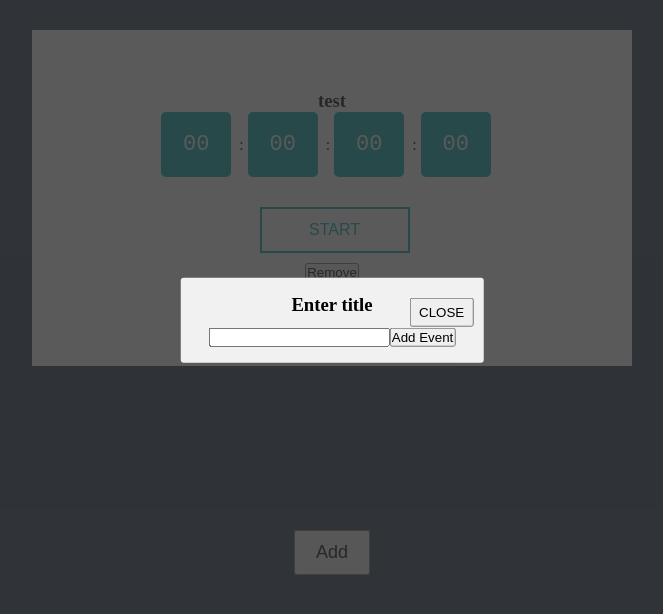
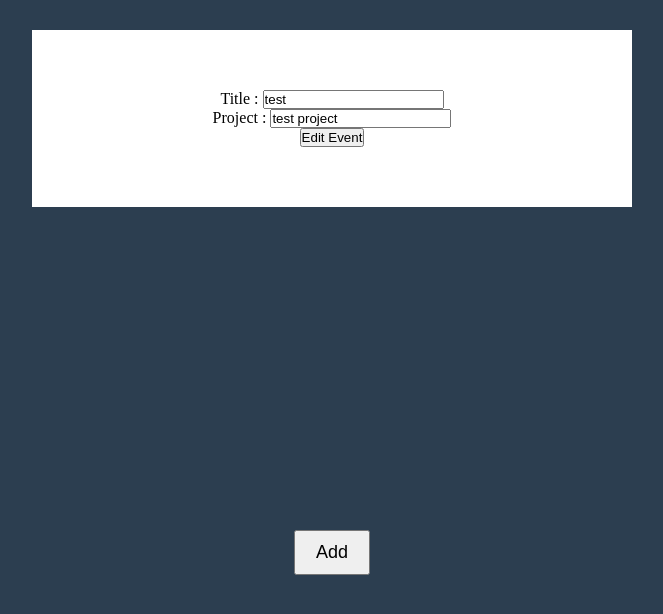
Before and after one commit to Sabbir-Rahman/react_4637, a React (Create React App) app: page / in a window 1280 px wide. Both pictures are taken after a click on the button "Edit". Shown: the top 614 px of the page, without its empty margins (308-971 px from the left). Built offline with nearby package versions, Linux system fonts and the light colour scheme.

Commit message:
basic functionality with conditional rendering

```diff
--- a/src/App.js
+++ b/src/App.js
@@ -3,30 +3,32 @@ import Watch from './container/Watch'
 import Modal from './components/Modal/Modal';
 
 const App = () => {
-  const [data,setData] = useState([{"id":1,"title":"test"}])
+  const [data,setData] = useState([{"id":1,"title":"test","project":"test project"}])
 
   const removeItem = (id)=> {
       let newData = data.filter((d)=> d.id !== id)
       setData(newData)
   }
 
-  const editItem = (id,editTitle) => {
+  const editItem = (id,editTitle,editProject) => {
       let unEditData = data.filter((d)=> d.id !== id)
       let editData = data.filter((d)=> d.id == id)
       setData(unEditData)
       const newItem = {
         id: editData.id,
-        title: editTitle
+        title: editTitle,
+        project: editProject
       }
       setData((data) => {
         return [...data, newItem];
       });
   }
 
-  const addItem = (title) => {
+  const addItem = (title,project) => {
       const newItem = {
         id: data.length +1,
-        title: title
+        title: title,
+        project: project
       }
       setData((data) => {
         return [...data, newItem];
@@ -36,10 +38,10 @@ const App = () => {
   return (
       <>
         {data.map((d)=> {
-            const {id,title} = d
+            const {id,title,project} = d
             return (
                 <div key={id}>
-                    <Watch id={id} title={title} removeEvent={removeItem} editEvent={editItem}/>
+                    <Watch id={id} title={title} project={project} removeEvent={removeItem} editEvent={editItem}/>
                 </div>
             )
         })}
--- a/src/components/Modal/Modal.jsx
+++ b/src/components/Modal/Modal.jsx
@@ -4,6 +4,7 @@ import "./modal.css";
 export default function Modal(props) {
   const [modal, setModal] = useState(false);
   const [input, setInput] = useState('');
+  const [project, setProject] = useState("")
 
   const toggleModal = () => {
     setModal(!modal);
@@ -11,14 +12,7 @@ export default function Modal(props) {
 
   const handleSubmit = (e) => {
     e.preventDefault();
-
-    if(props.status =='Edit'){
-        props.editEvent(input)
-    }else {
-        props.addEvent(input)
-    }
-
-
+    props.addEvent(input,project)
     toggleModal()
     setInput("")
   };
@@ -47,10 +41,21 @@ export default function Modal(props) {
               value={input}
               onChange={(e) => setInput(e.target.value)}
             />
+            <h3>Enter Project</h3>
+            <input
+              type='input'
+              id='project'
+              name='project'
+              value={project}
+              onChange={(e) => setProject(e.target.value)}
+            />
+            <div>
+                <button onClick={handleSubmit}>Add Event</button>
+            </div>
             <button className="close-modal" onClick={toggleModal}>
               CLOSE
             </button>
-            <button onClick={handleSubmit}>Add Event</button>
+
           </div>
         </div>
       )}
--- a/src/container/Watch.jsx
+++ b/src/container/Watch.jsx
@@ -7,18 +7,23 @@ import Modal from '../components/Modal/Modal';
 function App(props) {
   const [time,setTime] = useState({ms:0, m:0, s:0, h:0})
   const [interv,setInterv] = useState()
+  const [title,setTitle] = useState(props.title)
+  const [project,setProject] = useState(props.project)
   const [status, setStatus] = useState(0)
+  const [isEdit,setIsEdit] = useState(false)
 
   //Not started = 0
   // started = 1
   // stopped = 2
 
+  const handleSubmit = (e) => {
+    e.preventDefault();
+    props.editEvent(props.id,title,project)
+    setIsEdit(false)
+  };
+
   const remove = ()=> {
       props.removeEvent(props.id)
-  }
-
-  const editWatch = (title) => {
-      props.editEvent(props.id,title)
   }
 
   const start = () => {
@@ -58,21 +63,63 @@ function App(props) {
 
     return setTime({ms:updatedMs, m:updatedM, s:updatedS, h:updatedH})
   }
+
+  console.log(isEdit)
+
+  if(!isEdit){
     return (
         <div className="main-section">
             <div className="clock-holder">
                 <div className='stopwatch'>
-            <h3>{props.title}</h3>
+                    <h2>Title:{props.title}</h2>
+                    <h4>Project:{props.project}</h4>
                 <DisplayComponent time={time}/>
                 <BtnComponent status={status} stop={stop} start={start} reset={reset} resume={resume}/>
-          <div className='editRemoveWatch'>
                 <button onClick={remove}>Remove</button>
-              <Modal className='editModal' status="Edit" editEvent={editWatch}/>
-          </div>
+                <button onClick={()=> setIsEdit(true)}>Edit</button>
+                {/* <Modal className='editModal' status="Edit" editEvent={editWatch}/> */}
+
                 </div>
             </div>
         </div>
     );
   }
+  if(isEdit){
+      return(
+          <article>
+            <div className="main-section">
+                <div className="clock-holder">
+                    <div className='stopwatch'>
+                        <form className='form' onSubmit={handleSubmit}>
+                            <div className='form-control'>
+                            <label htmlFor='title'>Title : </label>
+                            <input
+                            type='text'
+                            id='title'
+                            name='title'
+                            value={title}
+                            onChange={(e) => setTitle(e.target.value)}
+                            />
+                    </div>
+            <div className='form-control'>
+                <label htmlFor='email'>Project : </label>
+                <input
+                type='project'
+                id='project'
+                name='project'
+                value={project}
+                onChange={(e) => setProject(e.target.value)}
+                />
+            </div>
+            <button type='submit'>Edit Event</button>
+                        </form>
+                    </div>
+                </div>
+            </div>
+        </article>
+      )
+  }
+
+}
 
 export default App;
```
Lines whose indentation alone changed are shown as unchanged.
